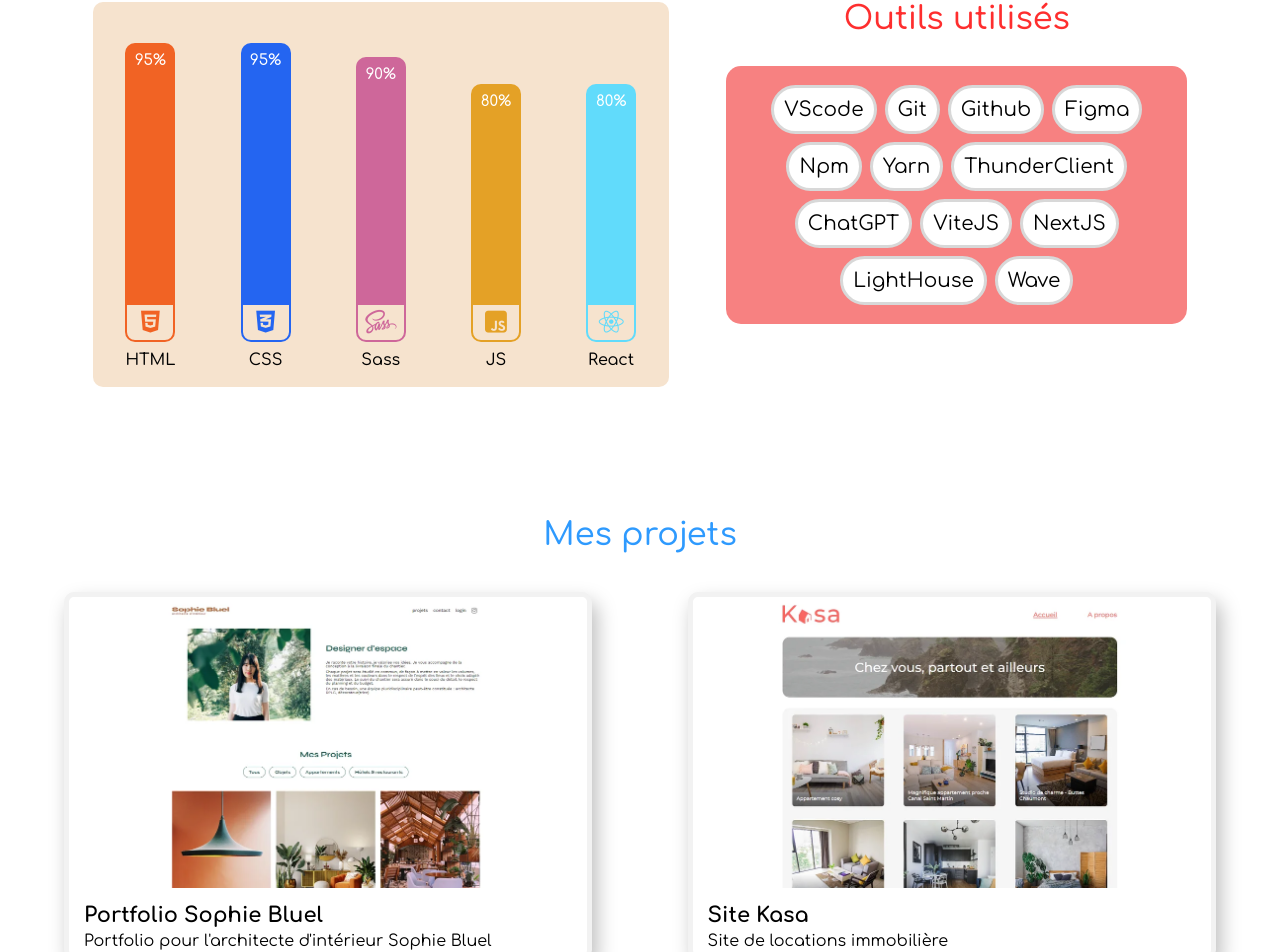
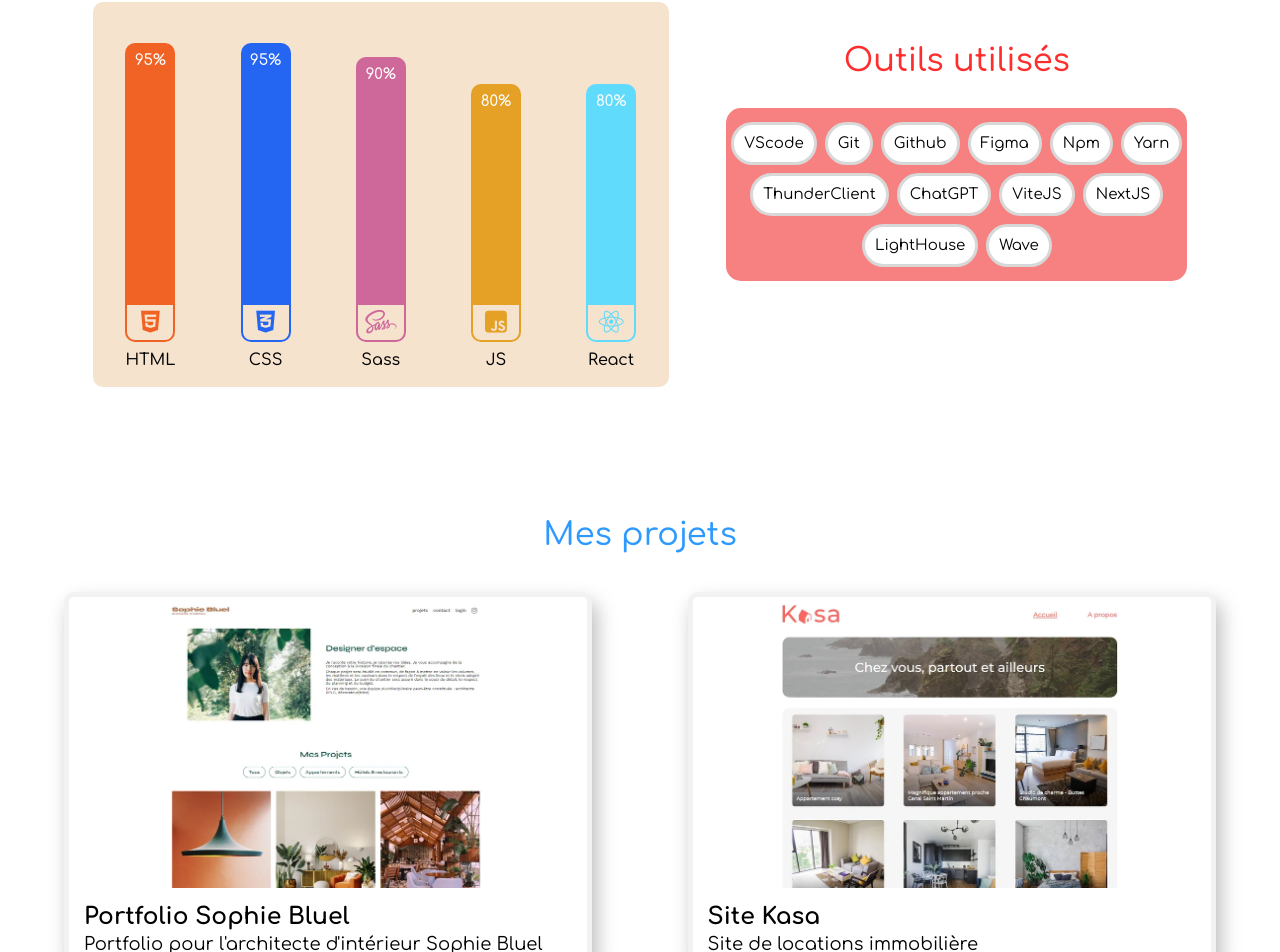
Before and after one commit to Arnaud-C18/Portfolio_Arnaud_Clavier, a React (Vite) app: page / in a window 1280 px wide. Shown: the part 700-1652 px from the top of the page. Built offline with nearby package versions, Linux system fonts and the light colour scheme; a web font is replaced by a local one.

Commit message:
Ajustements couleur modal et langue

```diff
--- a/index.html
+++ b/index.html
@@ -1,5 +1,5 @@
 <!doctype html>
-<html lang="en">
+<html lang="fr">
   <head>
     <meta charset="UTF-8" />
     <meta name="viewport" content="width=device-width, initial-scale=1.0" />
--- a/src/components/projects/projects.jsx
+++ b/src/components/projects/projects.jsx
@@ -28,7 +28,6 @@
           <div className='modalBackground' onClick={()=>setModal(false)}>
             <div className='modal' onClick={stopPropagation} style={{ backgroundImage: `url(${modal.image})` }}>
               <i className="fa-solid fa-xmark" onClick={()=>setModal(false)}></i>
-              {/*<img src={modal.image} alt={modal.title} />*/}
               <div className='modalInfo'>
                 <p className='modalTitle'>{modal.title}</p>
                 <p className='modalDescription'>{modal.longDescription}</p>
--- a/src/components/projects/projects.sass
+++ b/src/components/projects/projects.sass
@@ -86,7 +86,7 @@
                     display: flex
                     flex-direction: column
                     padding: 10px
-                    background-color: #FCF4D7
+                    background-color: #FADBB0
                     border-radius: 20px
                     position: relative
                     top: 20px
@@ -136,11 +136,11 @@
                 margin: 30px 0px 20px 0px
 
                 .projectInfo
-                    font-size: 18px
+                    font-size: 20px
 
                     p
                         margin-top: 5px
-                        font-size: 16px
+                        font-size: 18px
 
             .modalBackground
                 .modal
--- a/src/components/skills/skills.sass
+++ b/src/components/skills/skills.sass
@@ -33,7 +33,7 @@
 
             .bar
                 width: 100%
-                height: 0%
+                height: 10%
                 display: flex
                 align-items: flex-end
                 border-radius: 10px
--- a/src/components/tools/tools.jsx
+++ b/src/components/tools/tools.jsx
@@ -4,28 +4,14 @@
 
 export default function Tools() {
 
-  /*const toolsRef = useRef()
-
-  useEffect(() => {
-    const observer = new IntersectionObserver(entries => {
-      if (entries[0].isIntersecting) {
-        console.log(document.querySelectorAll(".tool"))
-        document.querySelectorAll(".tool").forEach.classList.add("toolsActive");
-        observer.unobserve(toolsRef.current)
-      }
-    })
-    observer.observe(toolsRef.current);
-
-  }, [])*/
-
   return (
     <div className='tools'>
       <h2 className='toolsTitle'>Outils utilisés</h2>
-      <ul>
-        {tools.map((tool, index) => (
-          <li key={tool.id} /*ref={skillsRefs[index]}*/>{tool.name}</li>
-        ))}
-      </ul>
+        <ul>
+          {tools.map((tool, index) => (
+            <li className='li' key={tool.id}>{tool.name}</li>
+          ))}
+        </ul>
     </div>
   );
 };
--- a/src/components/tools/tools.sass
+++ b/src/components/tools/tools.sass
@@ -17,7 +17,6 @@
         padding: 10px 0px 10px 0px
         border-radius: 15px
         background-color: #F78181
-
         li
             font-size: 15px
             flex-wrap: nowrap
@@ -28,20 +27,19 @@
             border: solid 3px #D8D8D8
             opacity: 1
             transition: opacity 5s ease
-
         .toolsActive
             opacity: 1
-
 
 @media screen and ( min-width: 700px )
     .tools
         width: 40%
 
-        ul
-            padding: 15px 0px 15px 0px
+        .ulHide
+            ul
+                padding: 15px 0px 15px 0px
 
-            li
-                font-size: 20px
+                li
+                    font-size: 20px
 
-        span
-            margin-top: 0px
+            span
+                margin-top: 0px
```
